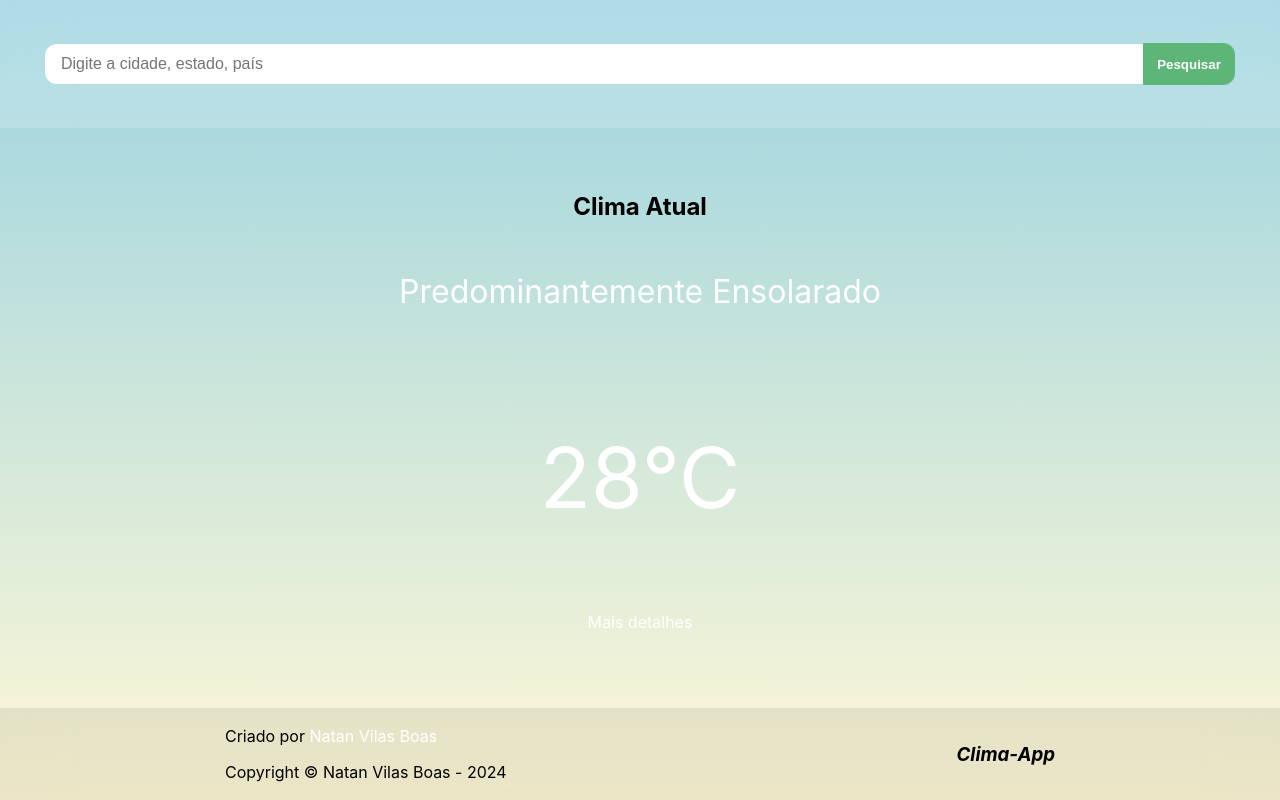
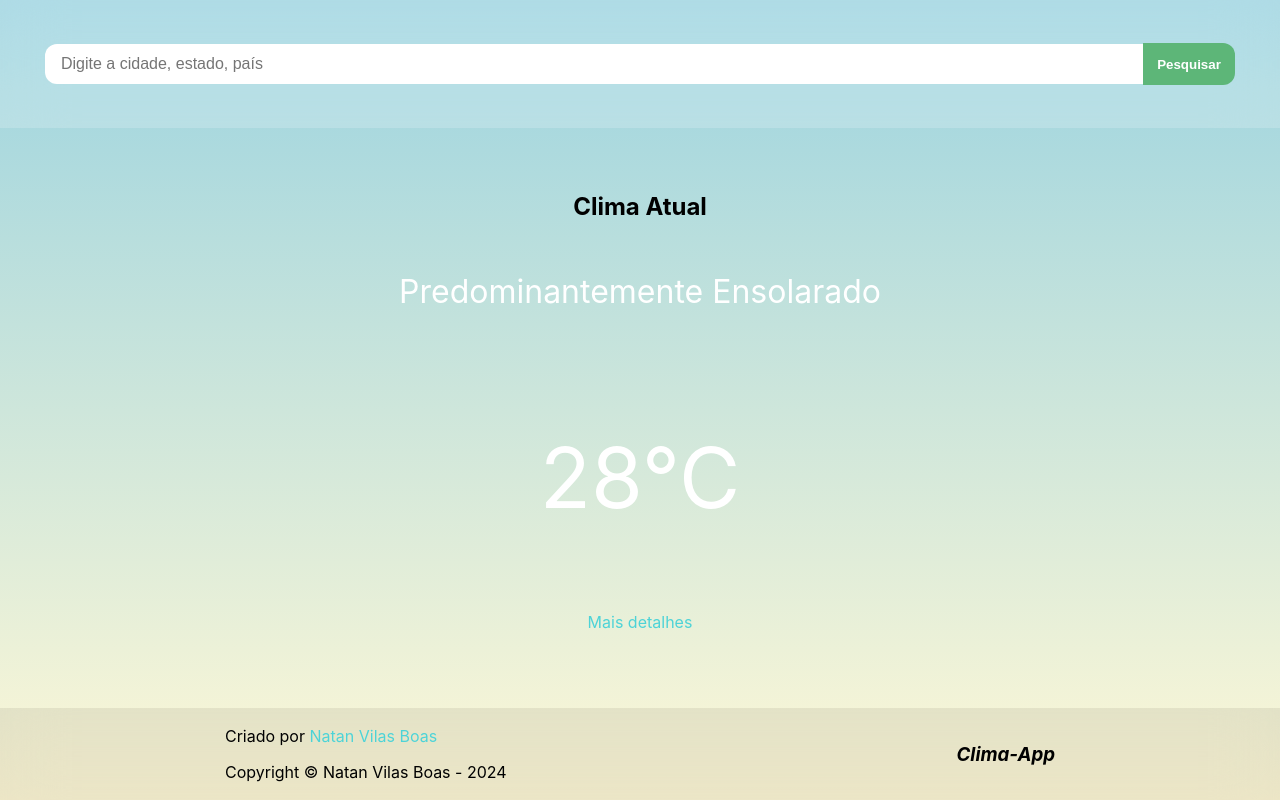
Before and after one commit to NatanVilasBoas/clima-app, a React (Create React App) app: page / in a window 1280 px wide. Built offline with nearby package versions, Linux system fonts and the light colour scheme; no server answers.

Commit message:
links color ajustado

```diff
--- a/src/components/LinkWord/LinkWord.jsx
+++ b/src/components/LinkWord/LinkWord.jsx
@@ -2,11 +2,11 @@ import styled from "styled-components";
 
 const CustomLink = styled.a`
     text-decoration: none;
-    color: white;
+    color: #4DD3D7;
     transition: color ease-in-out 0.3s;
 
     &:hover{
-        color: #301E67;
+        color: #61B3B6;
     }
 `
 
```
